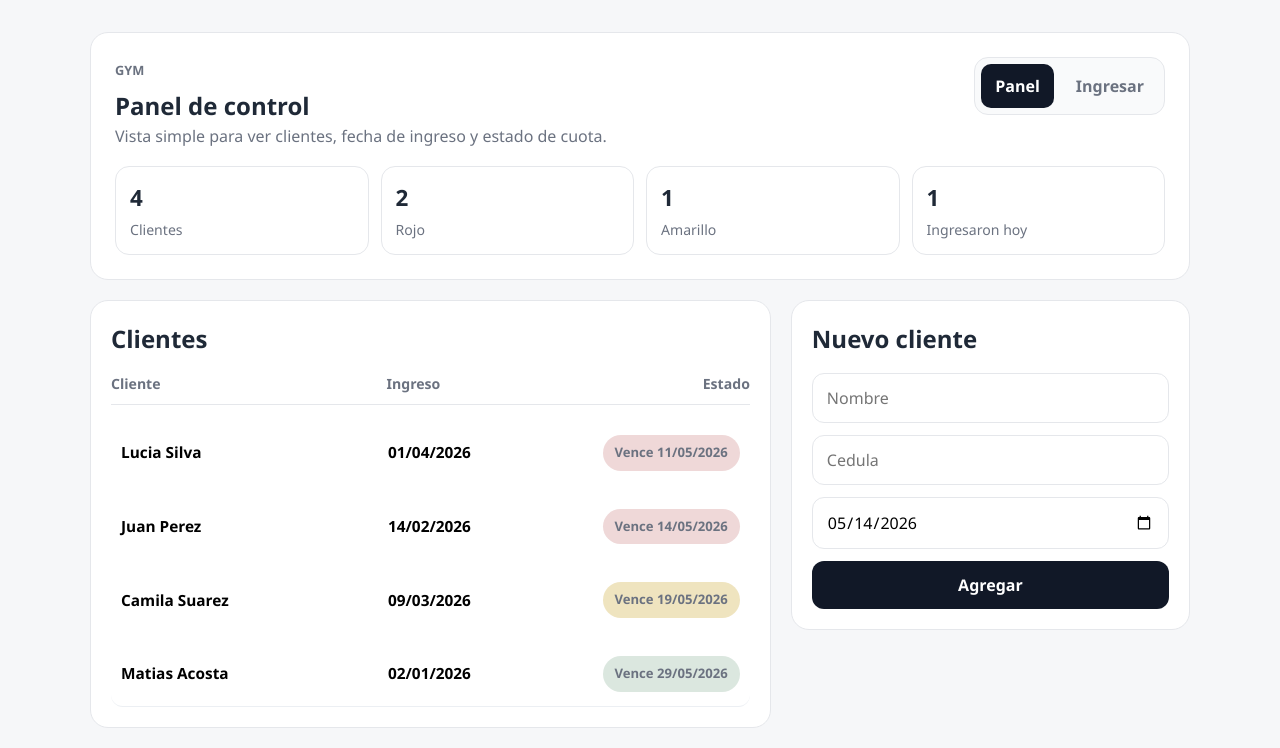
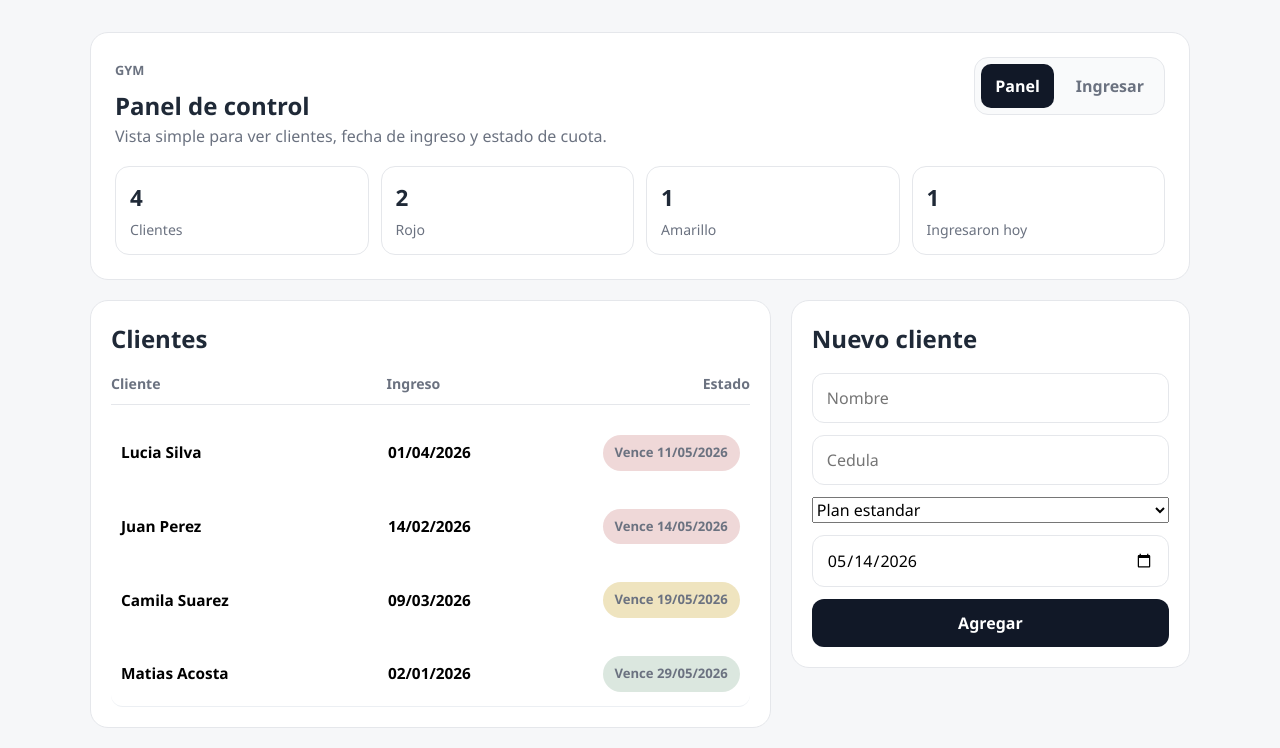
Before and after one commit to MoNRaSpGit/frontend-gym, a React (Vite) app: page / in a window 1280 px wide. Shown: the top 748 px of the page. Built offline with nearby package versions, Linux system fonts and the light colour scheme.

Commit message:
Add plan selector to new gym client form

```diff
--- a/src/features/gym/GymHomePage.tsx
+++ b/src/features/gym/GymHomePage.tsx
@@ -22,6 +22,7 @@ type ClientPlan = "Plan estandar" | "Plan 3 meses" | "Plan 6 meses";
 type NewClientForm = {
   name: string;
   cedula: string;
+  plan: ClientPlan;
   enrolledAt: string;
 };
 
@@ -89,6 +90,7 @@ const initialClients: Client[] = [
 const initialForm: NewClientForm = {
   name: "",
   cedula: "",
+  plan: "Plan estandar",
   enrolledAt: TODAY
 };
 
@@ -271,7 +273,7 @@ export function GymHomePage() {
       cedula: newClient.cedula.trim(),
       phone: "099 000 000",
       address: "Direccion a definir",
-      plan: "Plan estandar",
+      plan: newClient.plan,
       enrolledAt: newClient.enrolledAt,
       nextPaymentDate: addMonths(newClient.enrolledAt, 1),
       active: true,
@@ -439,6 +441,14 @@ export function GymHomePage() {
                   onChange={(event) => setNewClient((current) => ({ ...current, cedula: event.target.value }))}
                   placeholder="Cedula"
                 />
+                <select
+                  value={newClient.plan}
+                  onChange={(event) => setNewClient((current) => ({ ...current, plan: event.target.value as ClientPlan }))}
+                >
+                  <option>Plan estandar</option>
+                  <option>Plan 3 meses</option>
+                  <option>Plan 6 meses</option>
+                </select>
                 <input
                   type="date"
                   value={newClient.enrolledAt}
```
Lines whose indentation alone changed are shown as unchanged.
